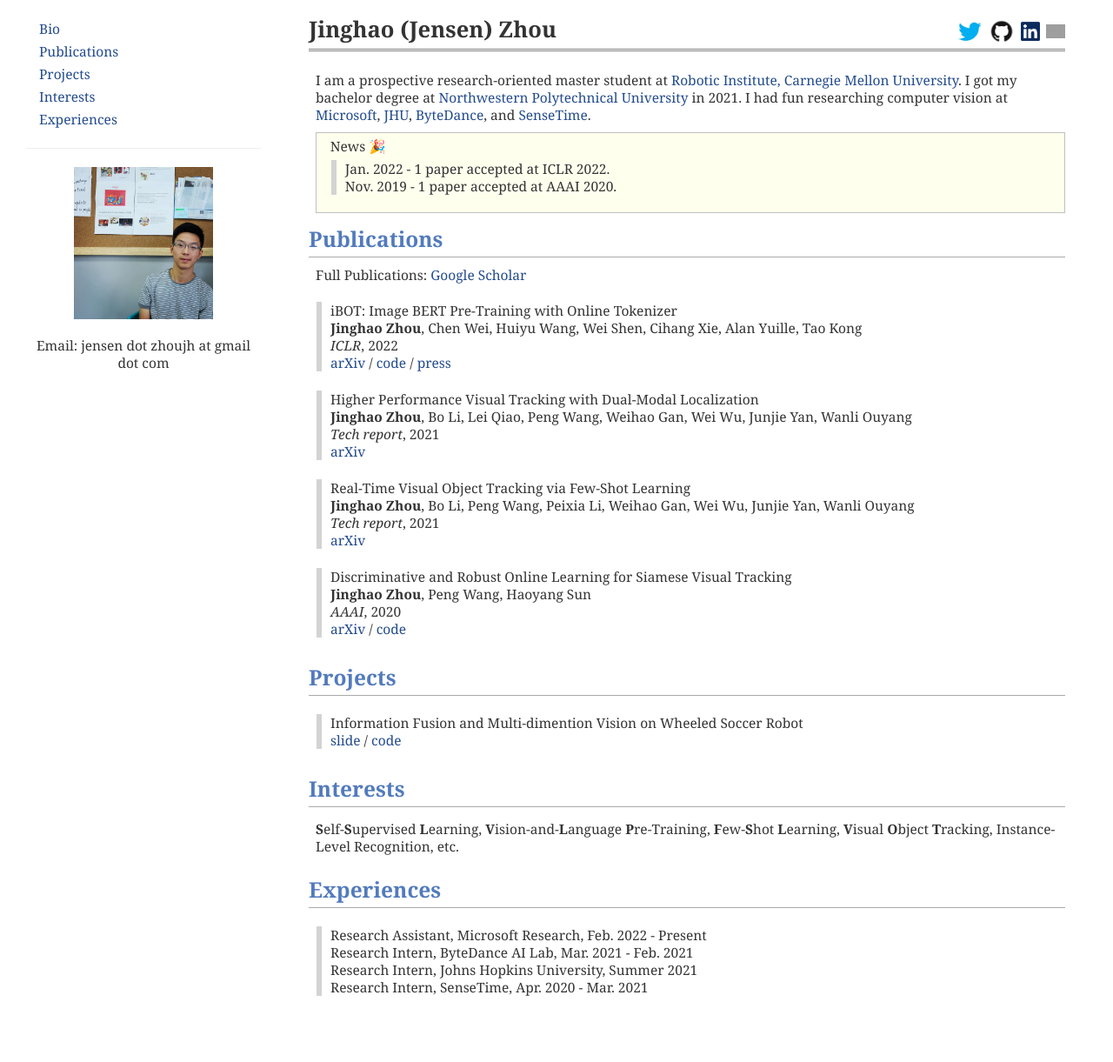
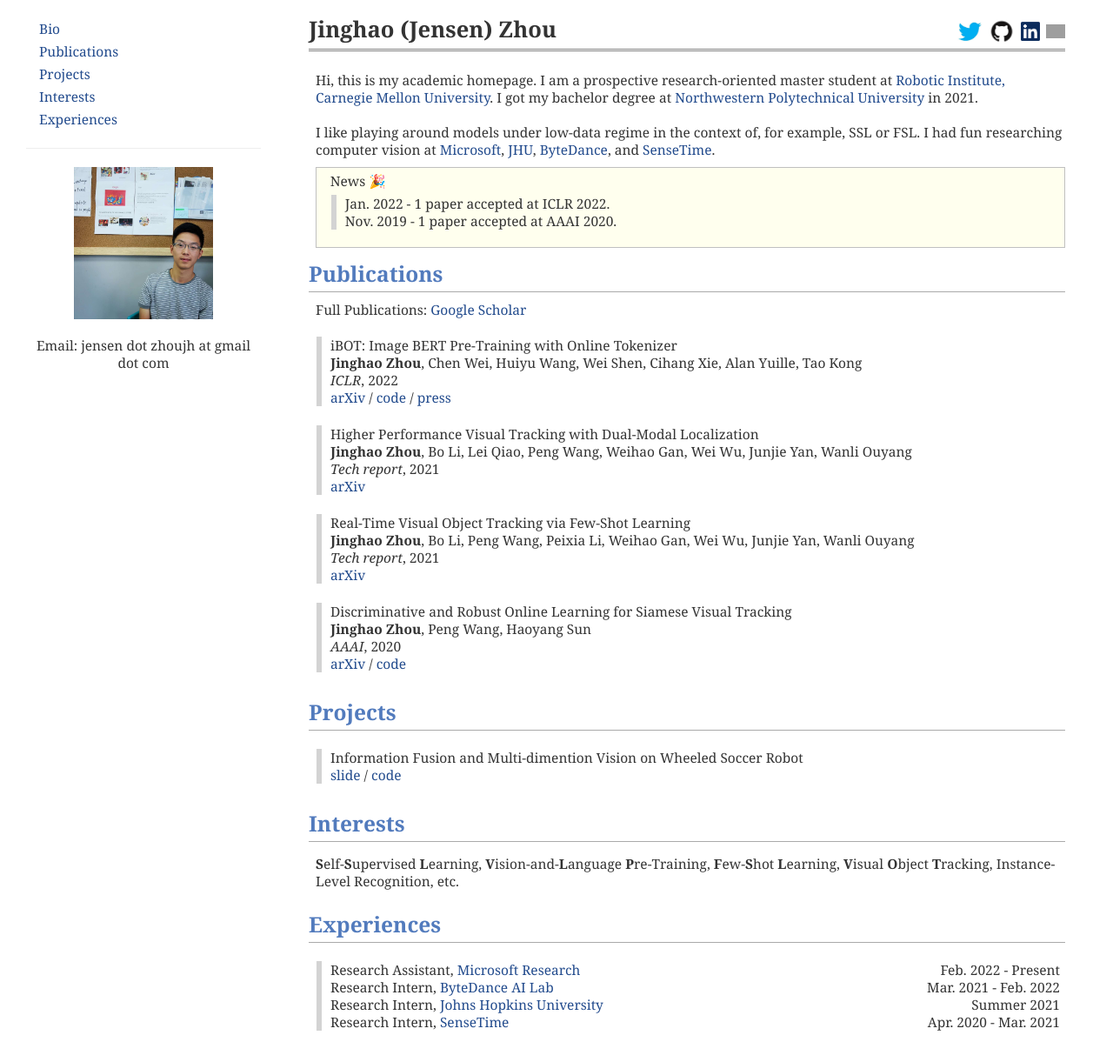
Before and after one commit to shallowtoil/shallowtoil.github.io, a Jekyll site: the page index.html, which Jekyll copies as it is, in a window 1280 px wide and 1221 px high. Shown: the whole window at 87% size. Built offline with Jekyll 4.4.1, drawn with Linux system fonts in a browser that asks for light colours; grey boxes are pictures that could not be loaded.

Commit message:
update quality

```diff
--- a/index.html
+++ b/index.html
@@ -58,9 +58,10 @@
         <br>
       </div>
       <div style="margin-left: 8px;"><p>
-          I am a prospective research-oriented master student at <a target="_blank" href="https://www.ri.cmu.edu/">Robotic Institute, Carnegie Mellon University</a>.
-          I got my bachelor degree at <a target="_blank" href="https://www.nwpu.edu.cn/">Northwestern Polytechnical University</a> in 2021.
-          I had fun researching computer vision at
+          Hi, this is my academic homepage. I am a prospective research-oriented master student at <a target="_blank" href="https://www.ri.cmu.edu/">Robotic Institute, Carnegie Mellon University</a>.
+          I got my bachelor degree at <a target="_blank" href="https://en.nwpu.edu.cn/">Northwestern Polytechnical University</a> in 2021. <br><br>
+
+          I like playing around models under low-data regime in the context of, for example, SSL or FSL. I had fun researching computer vision at
           <a target="_blank" href="https://www.microsoft.com/en-us/research/">Microsoft</a>,
           <a target="_blank" href="https://ccvl.jhu.edu/">JHU</a>,
           <a target="_blank" href="https://ailab.bytedance.com/">ByteDance</a>,
@@ -68,7 +69,7 @@
 
           <div class="infoblock">
             <p style="margin-left: 8px;"> News 🎉 </p>
-            <ul class="list">
+            <ul class="list-info">
               <p class="media-heading" >
                 <li class="item">Jan. 2022 - 1 paper accepted at ICLR 2022.</li>
                 <li class="item">Nov. 2019 - 1 paper accepted at AAAI 2020.</li>
@@ -159,10 +160,10 @@
       <div class="media">
         <div class="media-body">
           <ul class="list">
-            <li class="item">Research Assistant, Microsoft Research, Feb. 2022 - Present</li>
-            <li class="item">Research Intern, ByteDance AI Lab, Mar. 2021 - Feb. 2021</li>
-            <li class="item">Research Intern, Johns Hopkins University, Summer 2021</li>
-            <li class="item">Research Intern, SenseTime, Apr. 2020 - Mar. 2021</li>
+            <li class="item">Research Assistant, <a target="_blank" href="https://www.microsoft.com/en-us/research/">Microsoft Research</a> <div class="pull-right">Feb. 2022 - Present</div></li>
+            <li class="item">Research Intern,  <a target="_blank" href="https://ailab.bytedance.com/">ByteDance AI Lab</a> <div class="pull-right">Mar. 2021 - Feb. 2022</div></li>
+            <li class="item">Research Intern, <a target="_blank" href="https://ccvl.jhu.edu/">Johns Hopkins University</a> <div class="pull-right">Summer 2021</div></li>
+            <li class="item">Research Intern, <a target="_blank" href="https://www.sensetime.com/en">SenseTime</a> <div class="pull-right">Apr. 2020 - Mar. 2021</div></li>
           </ul>
         </div>
       </div>
```
